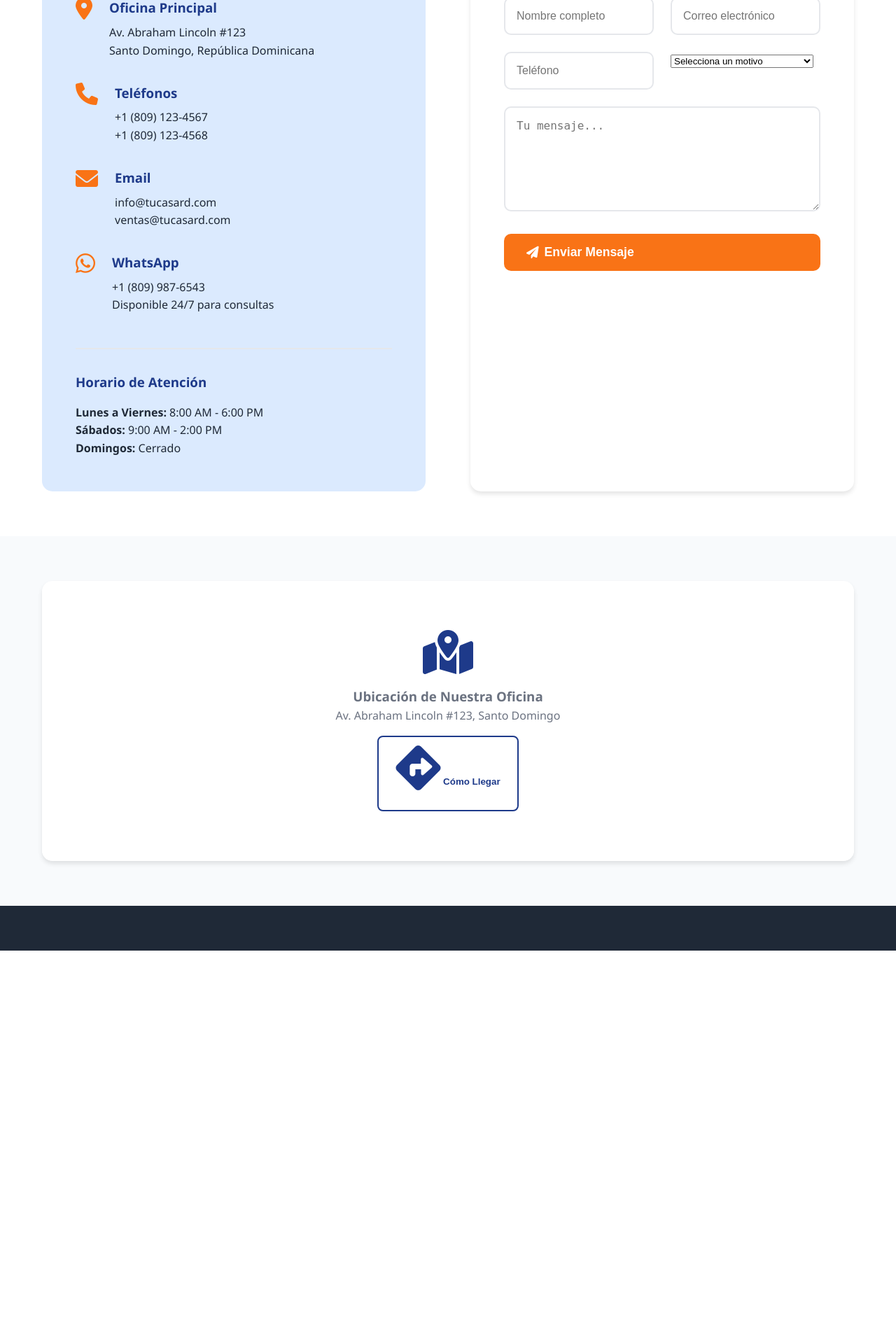
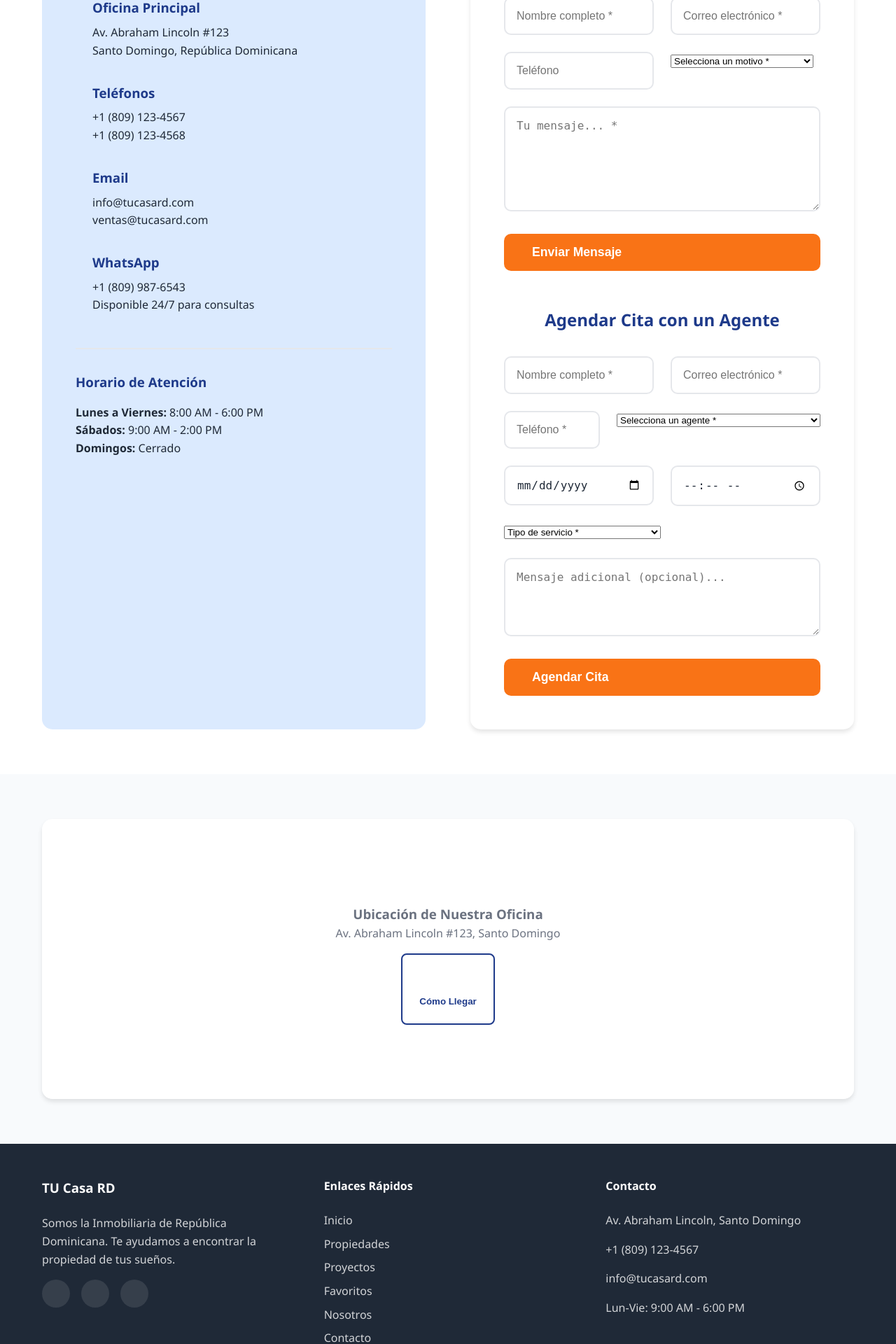
Before and after one commit to NIGTHGIT/inmoviliaria, a PHP site: page /contacto.html in a window 1280 px wide. Shown: the part 560-2480 px from the top of the page at 70% size. Before the commit the page ends 1918 px from the top, so only its background shows below. Run offline with PHP 8.4, Linux system fonts and the light colour scheme; some libraries are stand-ins or nearby versions.

Commit message:
actualizacion contacto

```diff
--- a/frontend/contacto.html
+++ b/frontend/contacto.html
@@ -1,12 +1,8 @@
 <!DOCTYPE html>
 <html lang="es">
-<head>
-    <meta charset="UTF-8">
-    <meta name="viewport" content="width=device-width, initial-scale=1.0">
-    <title>Contacto - TU Casa RD</title>
-    <link rel="stylesheet" href="css/styles.css">
-    <link href="https://cdnjs.cloudflare.com/ajax/libs/font-awesome/6.0.0/css/all.min.css" rel="stylesheet">
 </head>
+<link rel="stylesheet" href="/inmoviliaria/frontend/css/styles.css">
+
 <body>
     <header class="header-tucasa">
         <nav class="nav-tucasa">
@@ -16,12 +12,12 @@
                     <p>Somos la Inmobiliaria de República Dominicana</p>
                 </div>
                 <ul class="nav-menu-tucasa">
-    <li><a href="index.html" class="active">Inicio</a></li>
+                    <li><a href="index.html">Inicio</a></li>
                     <li><a href="propiedades.html">Propiedades</a></li>
                     <li><a href="proyectos.html">Proyectos</a></li>
                     <li><a href="favoritos.html">Favoritos</a></li>
                     <li><a href="nosotros.html">Nosotros</a></li>
-    <li><a href="contacto.html">Contacto</a></li>
+                    <li><a href="contacto.html" class="active">Contacto</a></li>
                     <li><button id="theme-toggle" class="theme-btn-tucasa"><i class="fas fa-moon"></i></button></li>
                 </ul>
                 <div class="hamburger-tucasa">
@@ -89,24 +85,33 @@
                 </div>
 
                 <div class="contact-form-full">
+                    <!-- Aviso de configuración -->
+                    <div class="config-notice">
+                    </div>
+
+                    <!-- TAB 1: Formulario de Contacto General -->
+                    <div class="tab-content-tucasa active" id="tab-mensaje">
                         <h2>Envíanos un Mensaje</h2>
-                    <form id="contact-form-full">
+
+                        <div id="mensaje-response" class="message-tucasa"></div>
+
+                        <form id="contact-form-general">
                             <div class="form-row">
                                 <div class="form-group-tucasa">
-                                <input type="text" placeholder="Nombre completo" required>
+                                    <input type="text" name="nombre" placeholder="Nombre completo *" required>
                                 </div>
                                 <div class="form-group-tucasa">
-                                <input type="email" placeholder="Correo electrónico" required>
+                                    <input type="email" name="email" placeholder="Correo electrónico *" required>
                                 </div>
                             </div>
 
                             <div class="form-row">
                                 <div class="form-group-tucasa">
-                                <input type="tel" placeholder="Teléfono">
+                                    <input type="tel" name="telefono" placeholder="Teléfono">
                                 </div>
                                 <div class="form-group-tucasa">
-                                <select required>
-                                    <option value="">Selecciona un motivo</option>
+                                    <select name="motivo" required>
+                                        <option value="">Selecciona un motivo *</option>
                                         <option value="compra">Quiero comprar una propiedad</option>
                                         <option value="venta">Quiero vender mi propiedad</option>
                                         <option value="alquiler">Busco propiedad en alquiler</option>
@@ -117,13 +122,84 @@
                             </div>
 
                             <div class="form-group-tucasa">
-                            <textarea placeholder="Tu mensaje..." rows="6" required></textarea>
+                                <textarea name="mensaje" placeholder="Tu mensaje... *" rows="6" required></textarea>
                             </div>
 
-                        <button type="submit" class="btn-submit-tucasa">
+                            <button type="submit" class="btn-submit-tucasa" id="btn-mensaje">
+                                <span class="spinner"></span>
                                 <i class="fas fa-paper-plane"></i> Enviar Mensaje
                             </button>
                         </form>
+                    </div>
+
+                    <br>
+                    <br>
+
+                    <!-- TAB 2: Formulario de Agendar Cita -->
+                    <div class="tab-content-tucasa" id="tab-cita">
+                        <h2>Agendar Cita con un Agente</h2>
+
+                        <div id="cita-response" class="form-message-tucasa"></div>
+
+                        <form id="contact-form-cita">
+                            <div class="form-row">
+                                <div class="form-group-tucasa">
+                                    <input type="text" name="nombre" placeholder="Nombre completo *" required>
+                                </div>
+                                <div class="form-group-tucasa">
+                                    <input type="email" name="email" placeholder="Correo electrónico *" required>
+                                </div>
+                            </div>
+
+                            <div class="form-row">
+                                <div class="form-group-tucasa">
+                                    <input type="tel" name="telefono" placeholder="Teléfono *" required>
+                                </div>
+                                <div class="form-group-tucasa">
+                                    <select name="agente" required>
+                                        <option value="">Selecciona un agente *</option>
+                                        <option value="Laura García Valdez">Laura García Valdez - Agente Senior</option>
+                                        <option value="Carlos Rodríguez">Carlos Rodríguez - Especialista en Proyectos
+                                        </option>
+                                        <option value="María Fernández">María Fernández - Gerente Comercial</option>
+                                        <option value="Cualquier agente">Cualquier agente disponible</option>
+                                    </select>
+                                </div>
+                            </div>
+
+                            <div class="form-row">
+                                <div class="form-group-tucasa">
+                                    <input type="date" name="fecha" placeholder="Fecha de la cita *" id="date-input" required>
+                                </div>
+                                <div class="form-group-tucasa">
+                                    <input type="time" name="hora" placeholder="Hora *" id="time-input" required min="09:00" max="16:00">
+                                </div>
+                            </div>
+
+                            <div class="form-group-tucasa">
+                                <select name="tipo_servicio" required>
+                                    <option value="">Tipo de servicio *</option>
+                                    <option value="Compra de propiedad">Compra de propiedad</option>
+                                    <option value="Venta de propiedad">Venta de propiedad</option>
+                                    <option value="Alquiler">Alquiler</option>
+                                    <option value="Inversión">Asesoría en inversiones</option>
+                                    <option value="Proyecto nuevo">Información sobre proyecto nuevo</option>
+                                    <option value="Valoración">Valoración de propiedad</option>
+                                    <option value="Otro">Otro</option>
+                                </select>
+                            </div>
+
+                            <div class="form-group-tucasa">
+                                <textarea name="mensaje" placeholder="Mensaje adicional (opcional)..."
+                                    rows="4"></textarea>
+                            </div>
+
+                            <button type="submit" class="btn-submit-tucasa" id="btn-cita">
+                                <span class="spinner"></span>
+                                <i class="fas fa-calendar-check"></i> Agendar Cita
+                            </button>
+                        </form>
+                    </div>
                 </div>
             </div>
         </div>
@@ -145,16 +221,125 @@
     </section>
 
     <footer class="footer-tucasa">
-        <!-- Mismo footer que index.html -->
+        <div class="container-tucasa">
+            <div class="footer-content-tucasa">
+                <div class="footer-section-tucasa">
+                    <h3>TU Casa RD</h3>
+                    <p>Somos la Inmobiliaria de República Dominicana. Te ayudamos a encontrar la propiedad de tus
+                        sueños.</p>
+                    <div class="social-links-tucasa">
+                        <a href="#"><i class="fab fa-facebook"></i></a>
+                        <a href="#"><i class="fab fa-instagram"></i></a>
+                        <a href="#"><i class="fab fa-whatsapp"></i></a>
+                    </div>
+                </div>
+
+                <div class="footer-section-tucasa">
+                    <h4>Enlaces Rápidos</h4>
+                    <ul>
+                        <li><a href="index.html">Inicio</a></li>
+                        <li><a href="propiedades.html">Propiedades</a></li>
+                        <li><a href="proyectos.html">Proyectos</a></li>
+                        <li><a href="favoritos.html">Favoritos</a></li>
+                        <li><a href="nosotros.html">Nosotros</a></li>
+                        <li><a href="contacto.html">Contacto</a></li>
+                    </ul>
+                </div>
+
+                <div class="footer-section-tucasa">
+                    <h4>Contacto</h4>
+                    <p><i class="fas fa-map-marker-alt"></i> Av. Abraham Lincoln, Santo Domingo</p>
+                    <p><i class="fas fa-phone"></i> +1 (809) 123-4567</p>
+                    <p><i class="fas fa-envelope"></i> info@tucasard.com</p>
+                    <p><i class="fas fa-clock"></i> Lun-Vie: 9:00 AM - 6:00 PM</p>
+                </div>
+            </div>
+
+            <div class="footer-bottom-tucasa">
+                <p>&copy; 2024 TU Casa RD. Todos los derechos reservados.</p>
+            </div>
+        </div>
     </footer>
 
-    <script src="js/app.js"></script>
+    <script src="/inmoviliaria/frontend/js/app.js"></script>
+    <script src="https://cdn.emailjs.com/dist/email.min.js"></script>
+
+    <script type="text/javascript">
+        emailjs.init('qHyX0bsqfanDPm8vy')
+    </script>
+
     <script>
-        document.getElementById('contact-form-full').addEventListener('submit', function(e) {
+    emailjs.init("qHyX0bsqfanDPm8vy"); // Public Key
+    document.getElementById('contact-form-cita').addEventListener('submit', function(e) {
         e.preventDefault();
-            alert('¡Gracias por tu mensaje! Nos pondremos en contacto contigo pronto.');
+
+        emailjs.sendForm("service_f8crp6f", "template_zvwaapq", this)
+        .then(() => {
+            alert('¡Tu mensaje fue enviado correctamente! Te contactaremos pronto.');
             this.reset();
+        })
+        .catch((err) => {
+            console.error(err);
+            alert('Hubo un error al enviar el mensaje. Intenta nuevamente.');
+        });
+    });
+
+    document.getElementById('contact-form-general').addEventListener('submit', function(e) {
+        e.preventDefault();
+
+        emailjs.sendForm("service_f8crp6f", "template_ar49unm", this)
+        .then(() => {
+            alert('¡Tu mensaje fue enviado correctamente! Te contactaremos pronto.');
+            this.reset();
+        })
+        .catch((err) => {
+            console.error(err);
+            alert('Hubo un error al enviar el mensaje. Intenta nuevamente.');
+        });
     });
 </script>
+
+<script>
+     // Bloquear fechas anteriores a hoy
+    const hoy = new Date().toISOString().split("T")[0];
+    document.getElementById("date-input").setAttribute("min", hoy);
+
+    // Limitar la hora permitida (9:00 AM – 4:00 PM)
+    const timeInput = document.getElementById("time-input");
+
+    timeInput.addEventListener("change", () => {
+        let time = timeInput.value;
+        if (time < "09:00") timeInput.value = "09:00";
+        if (time > "16:00") timeInput.value = "16:00";
+    });
+</script>
+
+<script>
+    function initMap() {
+        // Coordenadas de la oficina (puedes cambiarlas si quieres tu dirección exacta)
+        const oficina = { lat: 18.473211, lng: -69.939879 }; // Ejemplo: Av Abraham Lincoln, Santo Domingo
+
+        // Crear mapa
+        const map = new google.maps.Map(document.getElementById("googleMap"), {
+            zoom: 16,
+            center: oficina,
+            mapTypeControl: false,
+            streetViewControl: false,
+        });
+
+        // Colocar marcador
+        const marker = new google.maps.Marker({
+            position: oficina,
+            map: map,
+            title: "TU Casa RD - Oficina Principal",
+        });
+    }
+</script>
+
+<!-- Cargar Google Maps API -->
+<script async defer
+    src="https://maps.googleapis.com/maps/api/js?key=TU_API_KEY&callback=initMap">
+</script>
 </body>
+
 </html>
--- a/frontend/index.html
+++ b/frontend/index.html
@@ -3,8 +3,8 @@
 <head>
     <meta charset="UTF-8">
     <meta name="viewport" content="width=device-width, initial-scale=1.0">
-    <title>TU Casa RD - Inmobiliaria de República Dominicana</title>
-    <link rel="stylesheet" href="css/styles.css">
+    <title>Tropical Living - Inmobiliaria de República Dominicana</title>
+    <link rel="stylesheet" href="/inmoviliaria/frontend/css/styles.css">
     <link href="https://cdnjs.cloudflare.com/ajax/libs/font-awesome/6.0.0/css/all.min.css" rel="stylesheet">
 </head>
 <body>
@@ -273,4 +273,4 @@
     <script src="js/propiedades.js"></script>
     <script src="js/carousel.js"></script>
 </body>
-</html>
+</html
```
Also changed, not shown: frontend/css/styles.css (+139 -8 lines), frontend/js/app.js (line endings or trailing spaces). Lines whose indentation alone changed are shown as unchanged.
